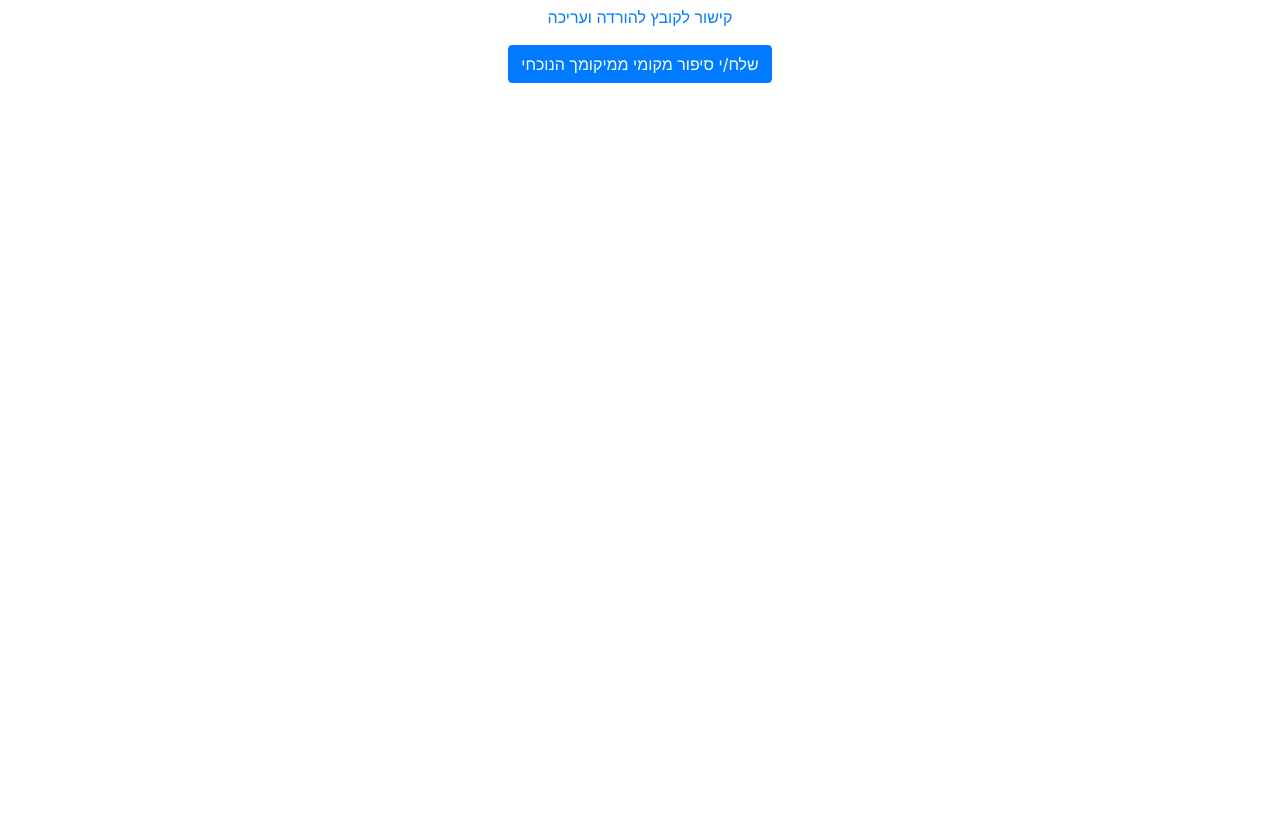
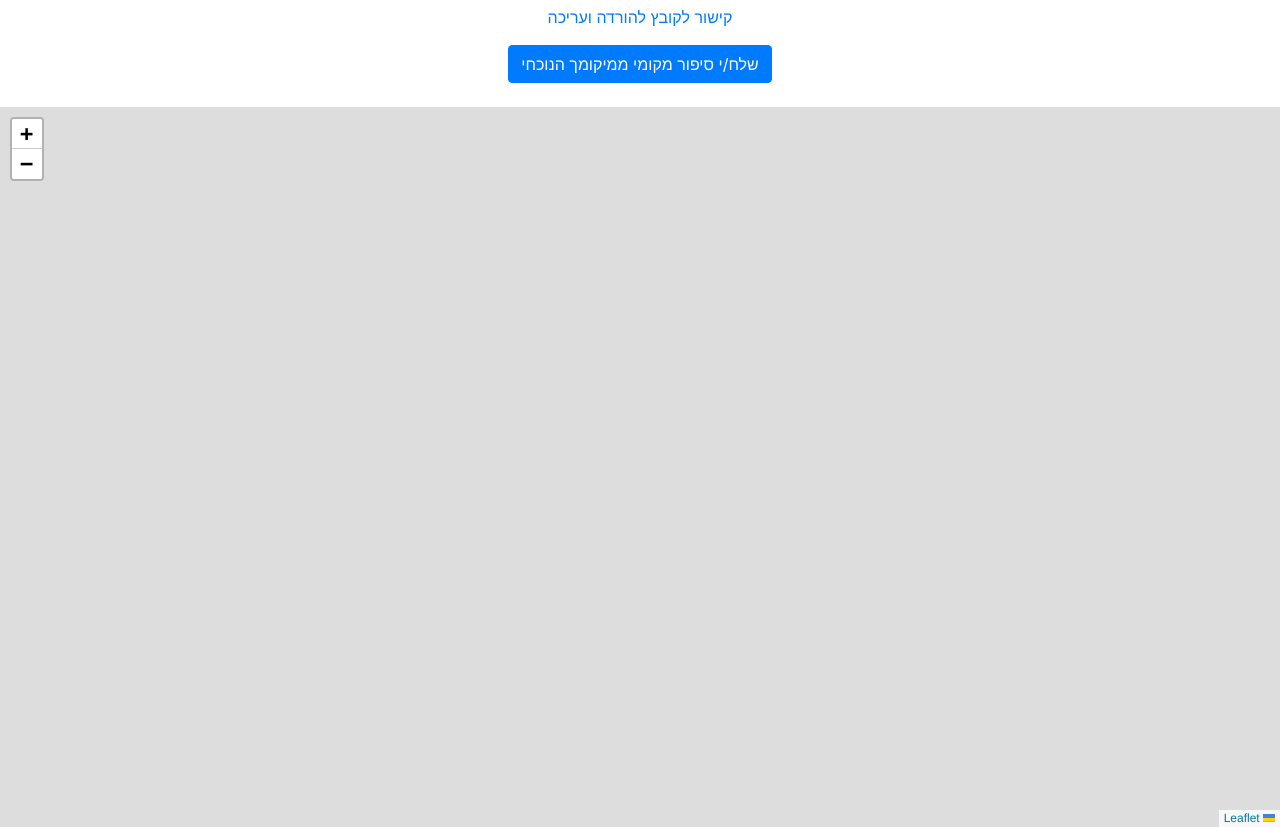
Before and after one commit to noamoss/mapapp, a plain HTML site: page mobileapp.html in a window 1280 px wide. Shown: the part 51-878 px from the top of the page. Drawn offline with nearby package versions, Linux system fonts and the light colour scheme; the site is published under a folder, as on GitHub Pages, so addresses that start at the root find nothing; no server answers.

Commit message:
and another one

```diff
--- a/mobileapp.html
+++ b/mobileapp.html
@@ -77,7 +77,7 @@
   <script src="https://code.jquery.com/jquery-3.3.1.min.js" integrity="sha256-FgpCb/KJQlLNfOu91ta32o/NMZxltwRo8QtmkMRdAu8=" crossorigin="anonymous"></script>
   <script src="https://cdnjs.cloudflare.com/ajax/libs/popper.js/1.14.3/umd/popper.min.js" integrity="sha384-ZMP7rVo3mIykV+2+9J3UJ46jBk0WLaUAdn689aCwoqbBJiSnjAK/l8WvCWPIPm49" crossorigin="anonymous"></script>
   <script src="https://stackpath.bootstrapcdn.com/bootstrap/4.1.3/js/bootstrap.min.js" integrity="sha384-ChfqqxuZUCnJSK3+MXmPNIyE6ZbWh2IMqE241rYiqJxyMiZ6OW/JmZQ5stwEULTy" crossorigin="anonymous"></script>
-  <script type="text/javascript" src="/scripts/mobilemapapp.js"></script>
+  <script type="text/javascript" src="scripts/mobilemapapp.js"></script>
   <!--Start of Tawk.to Script-->
   <script type="text/javascript">
   var Tawk_API=Tawk_API||{}, Tawk_LoadStart=new Date();
```
